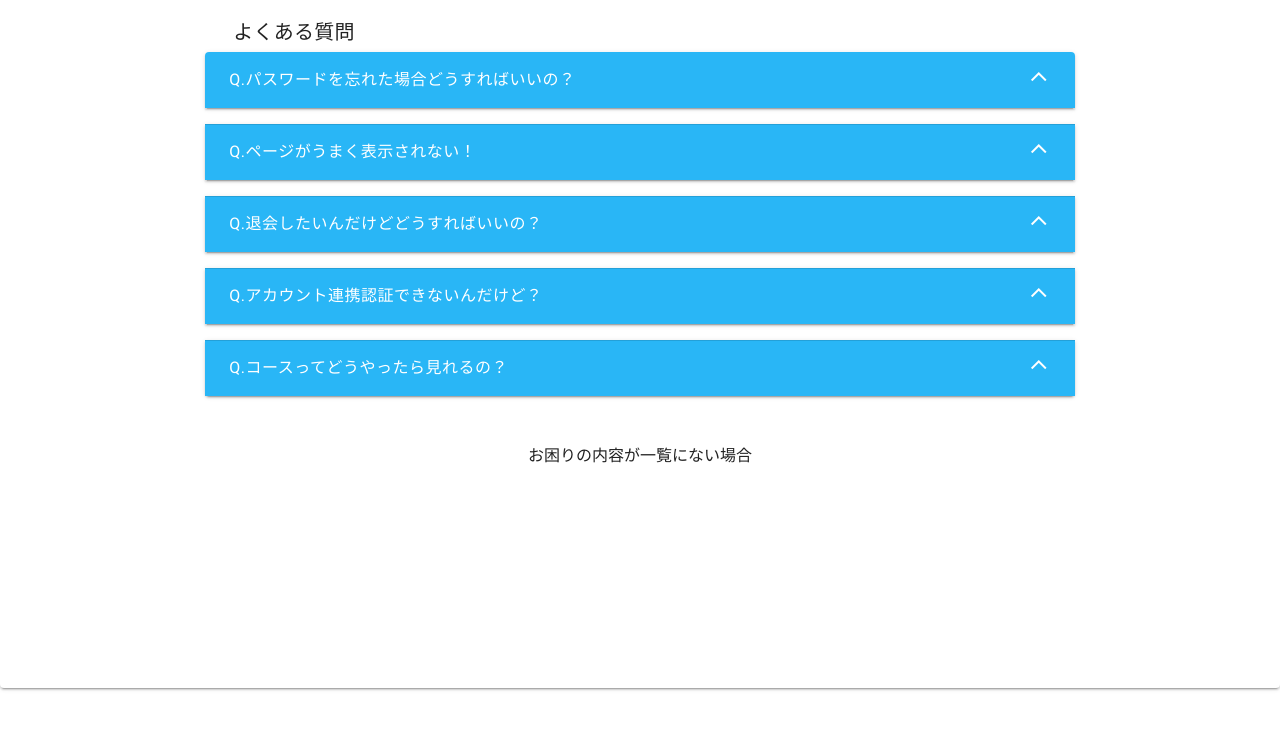
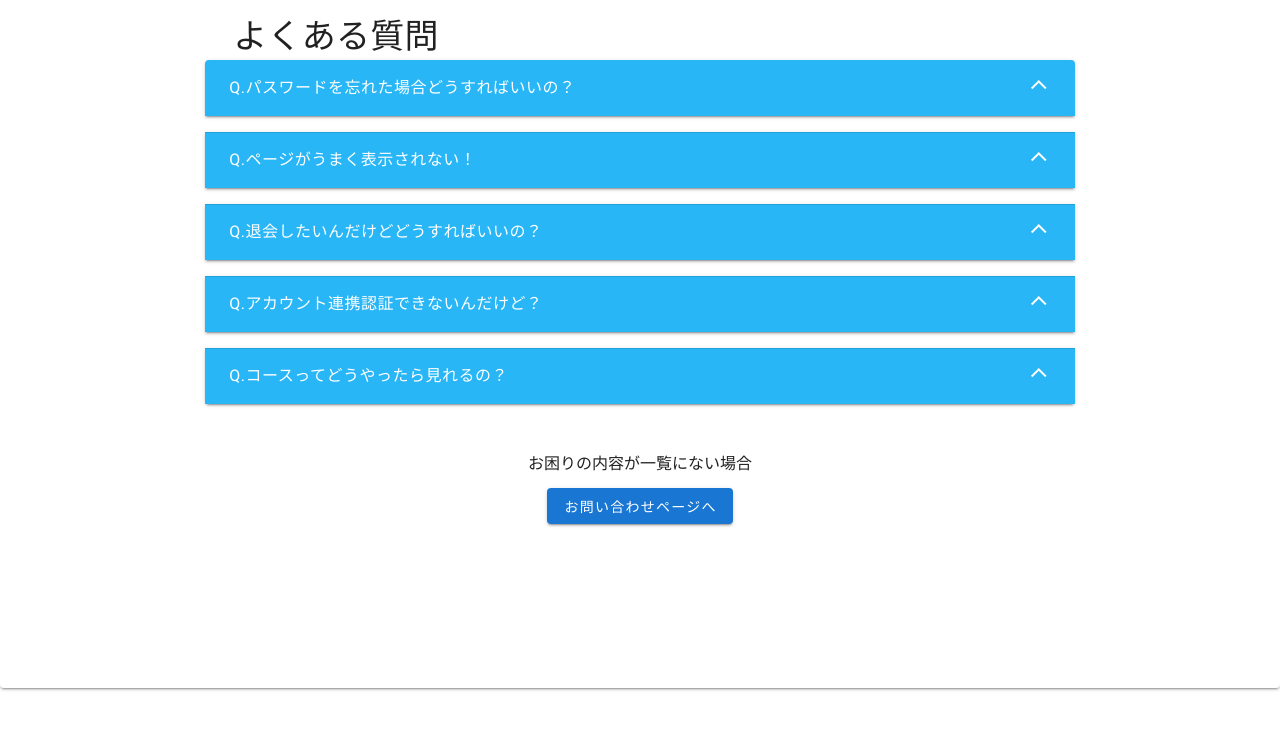
Before and after one commit to K-Fryxell/SmoLogi, a Vue app: page /question in a window 1280 px wide. Shown: the top 730 px of the page. Built offline with nearby package versions, Linux system fonts and the light colour scheme.

Commit message:
若干の変更

```diff
--- a/src/router/index.js
+++ b/src/router/index.js
@@ -21,13 +21,13 @@ const routes = [{
             import ('@/views/user/mypage')
     },
     {
-        path: '/Kiyaku',
+        path: '/kiyaku',
         name: 'Kiyaku',
         component: () =>
             import ('../views/footer/Kiyaku.vue')
     },
     {
-        path: '/Question',
+        path: '/question',
         name: 'Question',
         component: () =>
             import ('../views/footer/Question.vue')
--- a/src/views/footer/Question.vue
+++ b/src/views/footer/Question.vue
@@ -2,7 +2,7 @@
     <v-card class="pb-12" min-height="700">
         <v-row justify="center">
             <v-col cols="8">
-                <v-card-title>
+                <v-card-title class="display-1">
                     よくある質問
                 </v-card-title>
                 <v-row justify="center">
@@ -33,6 +33,13 @@
                         </v-row>
                     </v-col>
                 </v-row>
+                <v-row justify="center">
+                    <v-col class="auto">
+                        <v-row justify="center">
+                            <v-btn color="primary">お問い合わせページへ</v-btn>
+                        </v-row>
+                    </v-col>
+                </v-row>
             </v-col>
         </v-row>
     </v-card>
```
